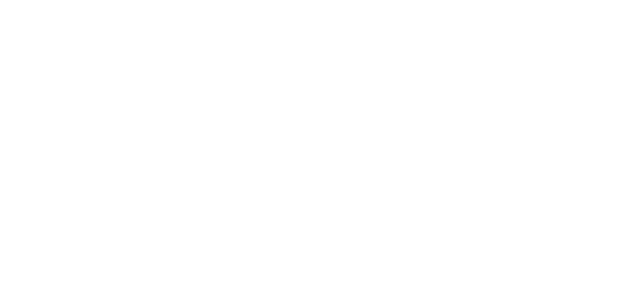
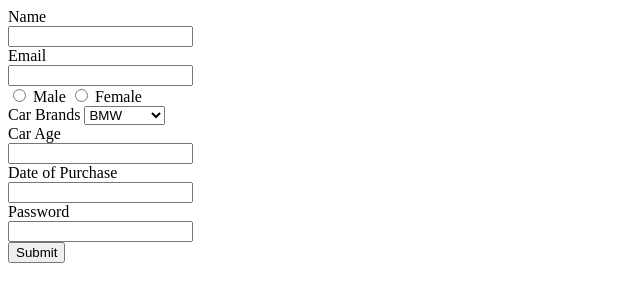
Before and after one commit to acciojob/car-insurance-form-guru28272, a website: page main.html in a window 1280 px wide. Shown: the whole page, without its empty margins (0-640 px from the left). Drawn offline with Linux system fonts and the light colour scheme.

Commit message:
created a submission

```diff
--- a/main.html
+++ b/main.html
@@ -11,6 +11,53 @@
     <script type="text/javascript" src="./script.js">
 </script>
 
+	   <div class="container">
+      <form action="car-registration-form">
+        <div>
+          <label for="name">Name</label> <br>
+          <input type="text" id="name" required>
+        </div>
+        <div>
+          <label for="email">Email</label> <br>
+          <input type="email" id="email" required>
+        </div>
+
+        <div>
+          <input type="radio" name="gender" required>
+          <label for="gender">Male</label>
+          <input type="radio" id="gender" required>
+          <label for="gender">Female</label>
+        </div>
+
+        <div>
+          <label for="cars">Car Brands</label>
+          <select name="" id="cars" required>
+            <option value="BMW">BMW</option>
+            <option value="Audi">Audi</option>
+            <option value="Mercedez">Mercedez</option>
+          </select>
+        </div>
+
+        <div>
+          <label for="carage">Car Age</label> <br>
+          <input type="text" id="car-age" required>
+        </div>
+        <div>
+          <label for="dop">Date of Purchase</label> <br>
+          <input type="text" id="dop" required>
+        </div>
+        <div>
+          <label for="password">Password</label> <br>
+          <input type="text" id="password" required>
+        </div>
+        <div>
+          <button type="submit">
+            Submit
+          </button>
+        </div>
+      </form>
+    </div>
+
 </body>
 
 </html>
```
